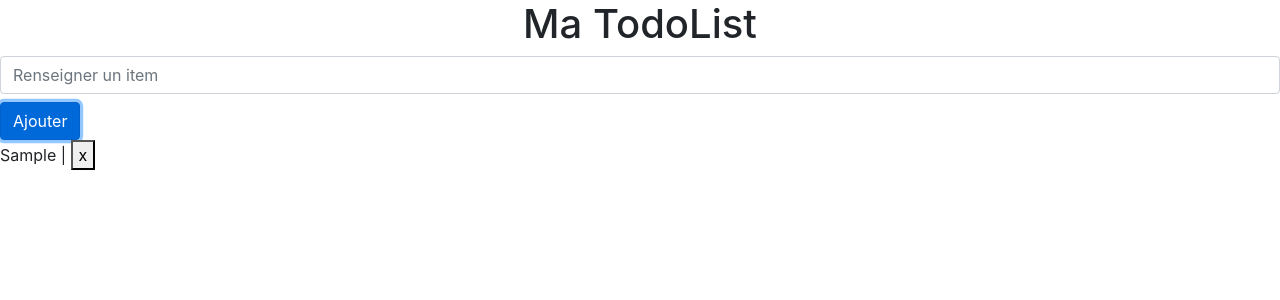
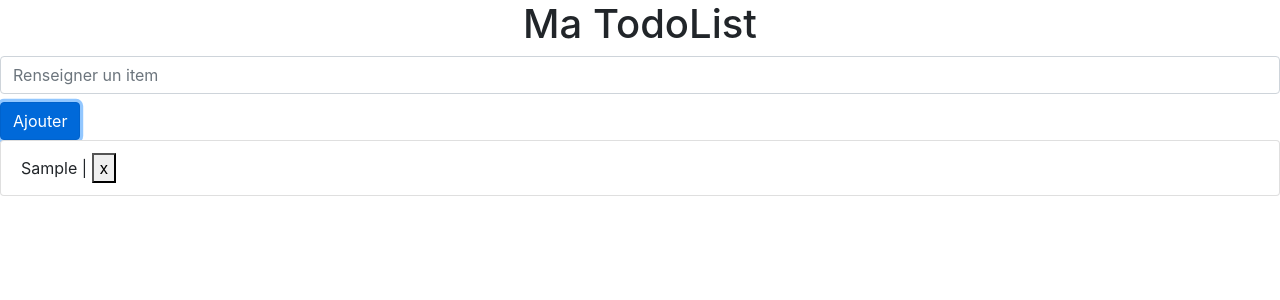
Before and after one commit to SacleuxBenoit/testReact-TodoList, a React (Create React App) app in the folder todolist/: page / in a window 1280 px wide. Both pictures are taken after typing "Sample" into the empty fields and a click on the button "Ajouter". Shown: the top 300 px of the page. Built offline with nearby package versions, Linux system fonts and the light colour scheme.

Commit message:
add some bootstrap for the item in Todo/TodoList.js

```diff
--- a/todolist/src/Todo/TodoList.js
+++ b/todolist/src/Todo/TodoList.js
@@ -27,7 +27,7 @@ class TodoList extends Component {
     renderTodos(){
         return this.state.items.map((item) =>{
             return (
-                <div key={item}>
+                <div className="list-group-item"key={item}>
                     {item} | <button onClick={this.deleteTodo.bind(this )}>x</button>
                 </div>
             );
@@ -62,7 +62,7 @@ class TodoList extends Component {
                 Ajouter
                 </button>
             </form>
-            <div>{this.renderTodos()}</div>
+            <div className="list-group">{this.renderTodos()}</div>
             </div>
         );
     }
```
